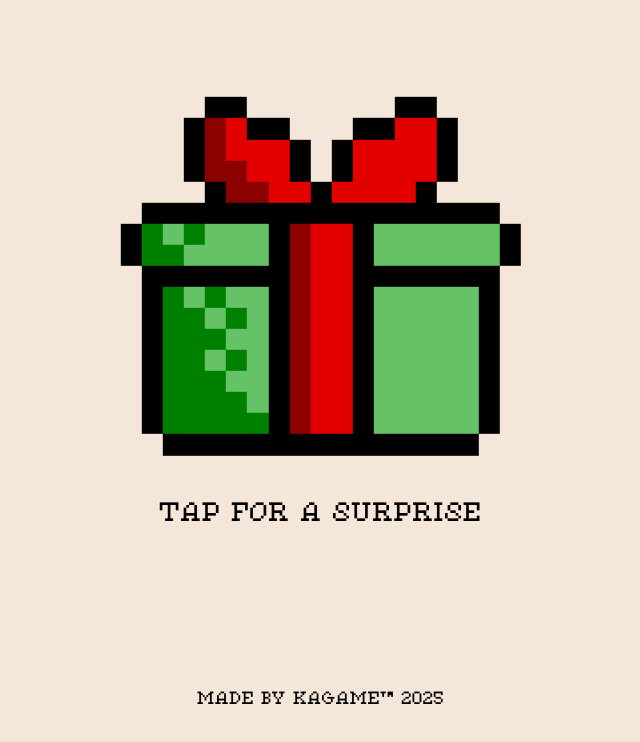
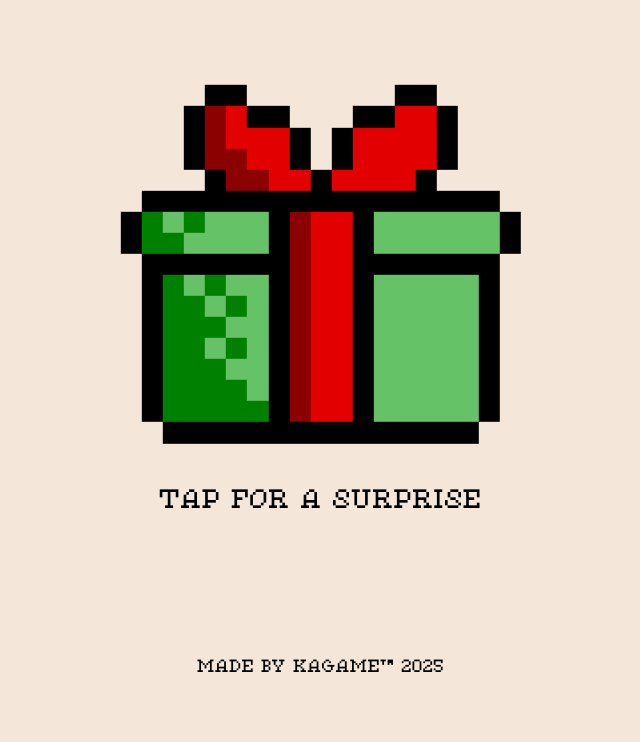
Before and after one commit to Kamen-Rider-Tayog/surprise, a plain HTML site: page index.html in a window 1280 px wide. Shown: the whole page, without its empty margins (319-959 px from the left). Drawn offline with Linux system fonts and the light colour scheme.

Commit message:
Update style.css

```diff
--- a/style.css
+++ b/style.css
@@ -11,7 +11,7 @@
 body {
 	background-color: #f5e6da;
 	font-family: pixel;
-	height: 100vh;
+	height: 90vh;
 	overflow: hidden;
 }
 
@@ -19,7 +19,7 @@ body {
 	display: flex;
 	justify-content: center;
 	align-items: flex-start;
-	height: 85%;
+	height: 90%;
 	position: relative;
 }
 
```
